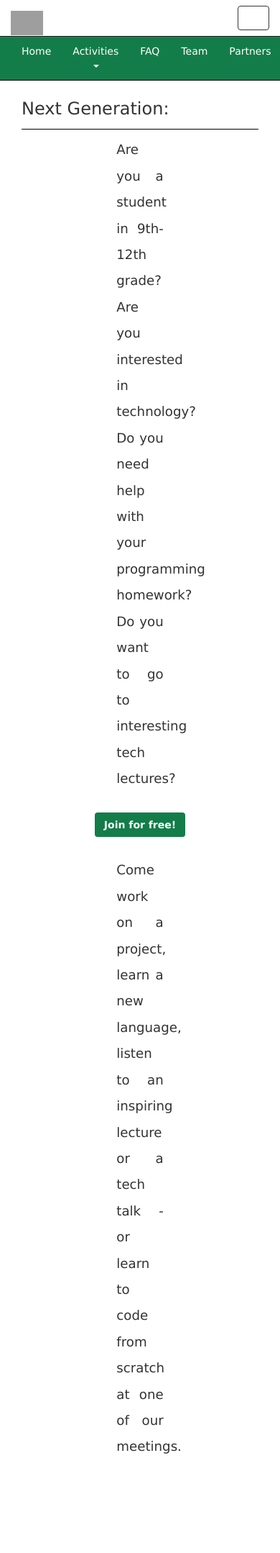
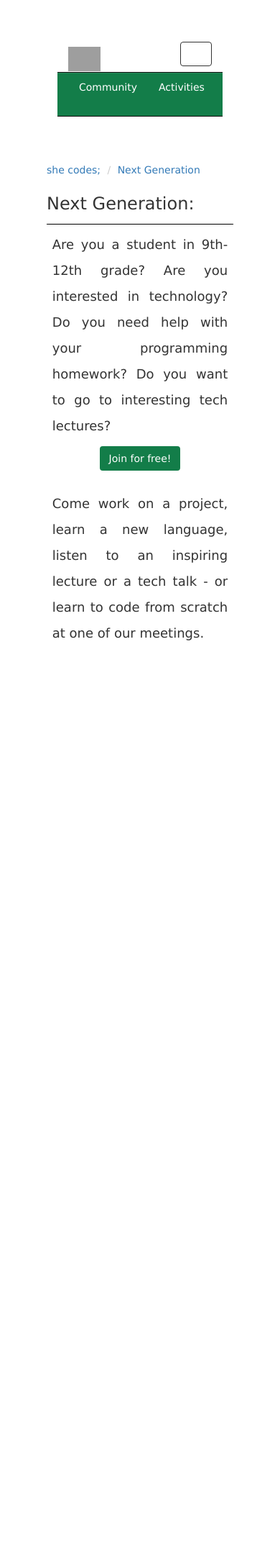
Before and after one commit to shovalsa/shecodes_website, a Django app: page /next-generation/ in a window 390 px wide, after a click on "Toggle navigation". Shown: the whole page at 72% size. After the commit the page ends 890 px from the top, so only its background shows below. Run offline with Django 3.2, Linux system fonts and the light colour scheme; the visitor is signed in with stand-in values (Sample User, id 1); some libraries are stand-ins or nearby versions; grey boxes are pictures that could not be loaded.

Commit message:
modification for mobile compatibility: main page

```diff
--- a/scsite/static/bootstrap/css/style.css
+++ b/scsite/static/bootstrap/css/style.css
@@ -17,7 +17,6 @@ body {
 .carousel-caption {
     background-color:black;
     opacity:0.6;
-    font-family:verdana;
 }
 
 .carousel-control.left, .carousel-control.right { /* this eliminates some gray stripes that the carousel had*/
@@ -25,8 +24,9 @@ body {
 }
 
 .mainPar{
-    padding: 0cm 3.5cm 0.5cm 3.5cm;
-    font-size:130%;
+    padding-left: 3%;
+    padding-right: 3%;
+    font-size:18px;
     text-align: justify
 }
 .navbar-nav { /* this and the following one make the nav bar stretch across the screen*/
@@ -44,11 +44,6 @@ body {
 .navbar-inverse .navbar-nav > .open > a:hover,
 .navbar-inverse .navbar-nav > .open > a:focus {
   background-color: #025604; /* this picks the color of the nav bar dropdown*/
-}
-
-.{
-    padding: 0cm 3.5cm 0.5cm 3.5cm;
-    text-align: justify
 }
 
 .collapsed{
@@ -71,25 +66,6 @@ body {
 }
 
 .btn {
-  display: inline-block;
-  padding: 6px 12px;
-  margin-bottom: 0;
-  font-size: 14px;
-  font-weight: bold;
-  line-height: 1.42857143;
-  text-align: center;
-  white-space: nowrap;
-  vertical-align: middle;
-  -ms-touch-action: manipulation;
-      touch-action: manipulation;
-  cursor: pointer;
-  -webkit-user-select: none;
-     -moz-user-select: none;
-      -ms-user-select: none;
-          user-select: none;
-  background-image: none;
-  border: 1px solid transparent;
-  border-radius: 4px;
   background-color: rgb(19,125,73);
   color: white;
 }
@@ -97,3 +73,66 @@ body {
 .noBorder {
     border:none !important;
 }
+
+@font-face {
+    font-family: 'uwch';
+    src: url('/static/fonts/uwch.ttf?#') format('ttf'),
+}
+
+
+@media (max-width: 767px) {
+    .navbar-fixed-top {
+        position: relative;
+        top: auto;
+    }
+    .navbar-collapse {
+        max-height: none;
+    }
+    body {
+        margin: 0;
+    }
+}
+
+@media (min-width: 993px) {
+        h1 {
+        font-size: 600%;
+    }
+    p {
+        font-size: 150%;
+    }
+}
+
+@media (max-width: 577px) {
+        h1 {
+        font-size: 100%;
+    }
+    p {
+        font-size: 70%;
+    }
+    .carousel-caption {
+      right: 5%;
+      bottom: 0px;
+      left: 5%;
+      padding-top: 0px;
+      padding-bottom: 0px;
+    }
+}
+
+@media (max-width: 370px) {
+        h1 {
+        font-size: 55%;
+    }
+    p {
+        font-size: 25%;
+    }
+    .carousel-caption {
+      right: 5%;
+      bottom: 0px;
+      left: 5%;
+      padding-top: 0px;
+      padding-bottom: 0px;
+    }
+    .mainPar{
+    font-size: 50%;
+    }
+}
--- a/templates/base.html
+++ b/templates/base.html
@@ -20,11 +20,9 @@
 </head>
 <header>
 <div class="container clearfix">
-
-<div class= "navbar-wrapper">
+    <div class= "navbar-responsive">
         <div class="container">
-        <nav class = "navbar navbar-inverse navbar-fixed-top" id="navbar_whole">
-
+            <nav class = "navbar navbar-inverse navbar-fixed-top " id="navbar_whole">
                 <div class = "navbar-header" style="background-color: rgb(255,255,255)">
                     <button type= "button" class = "navbar-toggle collapsed" data-toggle= "collapse"
                             data-target= "#navbar" aria-expanded="false" aria-controls ="navbar">
@@ -33,20 +31,21 @@
                         <span class="icon-bar"></span>
                         <span class="icon-bar"></span>
                     </button>
-                    <a class="navbar-brand" href="/#/">
+                    <a class="navbar-brand" href="{% url 'home' %}">
                          <img class="img-responsive" style="auto; height:170%;" src="{% static "/images/sc_logo.png" %}">
                     </a>
                 </div>
 
                 <div id= "navbar" class="navbar-collapse collapse" style="background-color: rgb(19,125,73)">
+
                     <ul class="nav navbar-nav">
-                        <li>
-                            <a href="{% url 'home' %}" style="color:white">Home</a>
-                        </li>
+                        {% if request.user.is_authenticated %}
+                            <li><a href="/members/" style="color:white">Community</a></li>
+                        {% endif %}
                         <li class="dropdown">
-                          <a href="#" class="dropdown-toggle" data-toggle="dropdown"role="button" aria-haspopup="true"
+                          <a href="#" class="dropdown-toggle" data-toggle="dropdown" role="button" aria-haspopup="true"
                              aria-expanded="false" style="color:white">
-                              Activities <span class="caret"></span></a>
+                              Activities</a>
                           <ul class="dropdown-menu">
                             <li><a href="/tracks/">Tracks</a></li>
                             <li><a href='/branches/'>Branches</a></li>
@@ -68,7 +67,6 @@
                                     <li><a href="/logout/">Log out</a></li>
                                   </ul>
                                 </li>
-
                             {% else %}
                                 <a href="/login/" style="color:white">Login</a>
                             {% endif %}
@@ -83,7 +81,7 @@
 </header>
 <body>
     <script type="text/javascript">
-        document.body.style.padding = "50px 15px 100px 15px";
+        document.body.style.padding = "50px";
     </script>
     {% load static %}
     <div class="container">
```
Also changed, not shown: templates/index.html (+20 -14 lines). Lines whose indentation alone changed are shown as unchanged.
